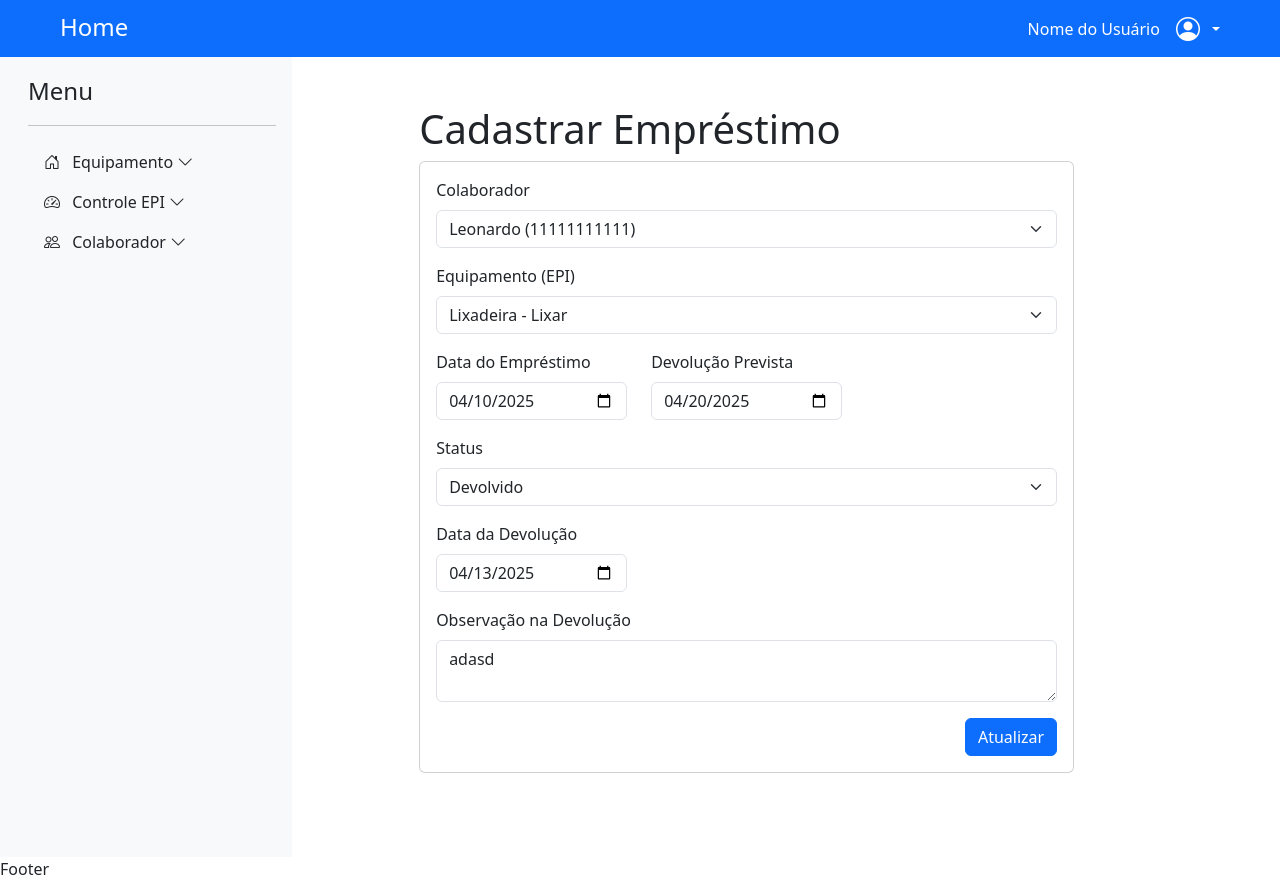
After one commit to Lakh006/controle_emprestimo, a Django app: page /atualizar_emprestimo/5 in a window 1280 px wide. The commit adds this page. Run offline with Django 5.2, Linux system fonts and the light colour scheme; data comes from the database, SQL or seed files in the repository; both versions use the stored data as it was after the commit.

Commit message:
Commit 12/04

```diff
--- /dev/null
+++ b/app_emprestimo/templates/app_emprestimo/pages/atualizar_emprestimo.html
@@ -0,0 +1,128 @@
+{% extends "global/base.html" %}
+
+{% block title %}Cadastrar Empréstimo{% endblock title %}
+
+{% block content %}
+<form action="" method="post">
+    {% csrf_token %}
+    <div class="container mt-5">
+        <div class="row justify-content-center">
+            <div class="col-md-8">
+                <h1>Cadastrar Empréstimo</h1>
+                {% if messages %}
+                    {% for message in messages %}
+                        <div class="alert alert-{{ message.tags }}">
+                            {{ message }}
+                        </div>
+                    {% endfor %}
+                {% endif %}
+
+                <div class="card">
+                    <div class="card-body">
+                        <!-- Colaborador -->
+                        <div class="mb-3">
+                            <label for="idCOLABORADOR" class="form-label">Colaborador</label>
+                            <select class="form-select" id="idCOLABORADOR" name="idCOLABORADOR" required>
+                                <option value="" disabled>Selecione um colaborador</option>
+                                {% for colaborador in colaboradores %}
+                                    <option value="{{ colaborador.idCOLABORADOR }}"
+                                            {% if colaborador.idCOLABORADOR == emprestimo.idCOLABORADOR_id %}selected{% endif %}>
+                                        {{ colaborador.nome }} ({{ colaborador.cpf }})
+                                    </option>
+                                {% endfor %}
+                            </select>
+                        </div>
+
+                        <!-- EPI -->
+                        <div class="mb-3">
+                            <label for="idEPI" class="form-label">Equipamento (EPI)</label>
+                            <select class="form-select" id="idEPI" name="idEPI" required>
+                                <option value="" disabled>Selecione um equipamento</option>
+                                {% for epi in epis %}
+                                    <option value="{{ epi.idEPI }}"
+                                            {% if epi.idEPI == emprestimo.idEPI_id %}selected{% endif %}>
+                                        {{ epi.nome }} - {{ epi.descricao }}
+                                    </option>
+                                {% endfor %}
+                            </select>
+                        </div>
+
+                        <!-- Datas -->
+                        <div class="row mb-3">
+                            <div class="col-md-4">
+                                <label for="data_emprestimo" class="form-label">Data do Empréstimo</label>
+                                <input type="date" class="form-control" id="data_emprestimo" name="data_emprestimo"
+                                       value="{{ emprestimo.data_emprestimo|date:'Y-m-d' }}" required>
+                            </div>
+                            <div class="col-md-4">
+                                <label for="data_devolucao_prevista" class="form-label">Devolução Prevista</label>
+                                <input type="date" class="form-control" id="data_devolucao_prevista" name="data_devolucao_prevista"
+                                       value="{{ emprestimo.data_devolucao_prevista|date:'Y-m-d' }}" required>
+                            </div>
+                        </div>
+
+                        <!-- Status -->
+                        <div class="mb-3">
+                            <label for="status" class="form-label">Status</label>
+                            <select class="form-select" id="status" name="status" required onchange="toggleCamposDevolucao()">
+                                {% for choice in status_choices %}
+                                    <option value="{{ choice.0 }}" {% if choice.0 == emprestimo.status %}selected{% endif %}>
+                                        {{ choice.1 }}
+                                    </option>
+                                {% endfor %}
+                            </select>
+                        </div>
+
+                        <!-- Campos condicionais -->
+                        <div id="campos-devolucao" style="display: none;">
+                            <div class="row mb-3">
+                                <div class="col-md-4">
+                                    <label for="data_devolucao_real" class="form-label">Data da Devolução</label>
+                                    <input type="date" class="form-control" id="data_devolucao_real" name="data_devolucao_real"
+                                           value="{{ emprestimo.data_devolucao_real|date:'Y-m-d' }}">
+                                </div>
+                            </div>
+                            <div class="mb-3">
+                                <label for="observacao" class="form-label">Observação na Devolução</label>
+                                <textarea class="form-control" id="observacao" name="observacao">{{ emprestimo.observacao }}</textarea>
+                            </div>
+                        </div>
+
+                        <script>
+                            function toggleCamposDevolucao() {
+                                const status = document.getElementById('status').value;
+                                const camposDiv = document.getElementById('campos-devolucao');
+
+                                // Mostra apenas para Devolvido, Danificado ou Perdido
+                                if (['Devolvido', 'Danificado', 'Perdido'].includes(status)) {
+                                    camposDiv.style.display = 'block';
+                                    // Define a data atual como padrão se estiver vazia
+                                    if (!document.getElementById('data_devolucao_real').value) {
+                                        document.getElementById('data_devolucao_real').valueAsDate = new Date();
+                                    }
+                                } else {
+                                    camposDiv.style.display = 'none';
+                                }
+                            }
+
+                            // Executa ao carregar a página para verificar o status atual
+                            document.addEventListener('DOMContentLoaded', toggleCamposDevolucao);
+                        </script>
+
+                        <!-- Observação -->
+                        {% comment %} <div class="mb-3">
+                            <label for="observacao" class="form-label">Observação</label>
+                            <textarea class="form-control" id="observacao" name="observacao" rows="3"></textarea>
+                        </div> {% endcomment %}
+
+                        <!-- Botões -->
+                        <div class="d-grid gap-2 d-md-flex justify-content-md-end">
+                            <button class="btn btn-primary" type="submit">Atualizar</button>
+                        </div>
+                    </div>
+                </div>
+            </div>
+        </div>
+    </div>
+</form>
+{% endblock content %}
--- a/app_emprestimo/urls.py
+++ b/app_emprestimo/urls.py
@@ -7,10 +7,12 @@ urlpatterns = [
     path('cadastrar_gerente/', views.cadastro_gerente, name='cadastrar_gerente'),
     path('cadastrar_colaborador/', views.cadastrar_colaborador, name='cadastrar_colaborador'),
     path('cadastrar_emprestimo/', views.cadastrar_emprestimo, name='cadastrar_emprestimo'),
+    path('atualizar_emprestimo/<int:idEMPRESTIMO>', views.atualizar_emprestimo, name='atualizar_emprestimo'),
     path('listar_equipamento/', views.listar_equipamento, name='listar_equipamento'),
     path('atualizar_equipamento/<int:idEPI>', views.atualizar_equipamento, name='atualizar_equipamento'),
     path('deletar_equipamento/<int:idEPI>', views.deletar_equipamento, name='deletar_equipamento'),
     path('login/', views.login_request, name='login'),
+    path('listar_relatorio/', views.listar_relatorio, name='listar_relatorio'),
     path('listar_colaborador/', views.listar_colaborador, name='listar_colaborador'),
     path('atualizar/<int:idCOLABORADOR>',views.atualizar_colaborador, name='atualizar_colaborador'),
     path('deletar/<int:idCOLABORADOR>', views.deletar_colaborador, name='deletar_colaborador'),
--- a/app_emprestimo/views.py
+++ b/app_emprestimo/views.py
@@ -74,7 +74,33 @@ def cadastrar_emprestimo(request):
     }
     return render(request, 'app_emprestimo/pages/cadastrar_emprestimo.html', context)
 
+def atualizar_emprestimo(request, idEMPRESTIMO):
+    if request.method == 'GET':
+        emprestimo = EmprestimoModel.objects.get(idEMPRESTIMO=idEMPRESTIMO)
+        context = {
+            'emprestimo': emprestimo,
+            'colaboradores': ColaboradorModel.objects.all(),
+            'epis': EPIModel.objects.all(),
+            'status_choices': EmprestimoModel.STATUS_CHOICE
+        }
+        return render(request, 'app_emprestimo/pages/atualizar_emprestimo.html', context)
 
+    emprestimo = EmprestimoModel.objects.get(idEMPRESTIMO=idEMPRESTIMO)
+    emprestimo.idCOLABORADOR_id = request.POST.get('idCOLABORADOR')
+    emprestimo.idEPI_id = request.POST.get('idEPI')
+    emprestimo.data_emprestimo = request.POST.get('data_emprestimo')
+    emprestimo.data_devolucao_prevista = request.POST.get('data_devolucao_prevista')
+    emprestimo.data_devolucao_real = request.POST.get('data_devolucao_real')
+    emprestimo.observacao = request.POST.get('observacao')
+    emprestimo.status = request.POST.get('status')
+    emprestimo.observacao = request.POST.get('observacao', '')
+    emprestimo.save()
+    return redirect('listar_relatorio')
+
+# def deletar_emprestimo(request, idEMPRESTIMO):
+#     emprestimo = EmprestimoModel.objects.get(idEMPRESTIMO=idEMPRESTIMO)
+#     emprestimo.delete()
+#     return redirect('listar_emprestimos')
 
 @login_required
 def cadastro_gerente(request):
@@ -110,6 +136,28 @@ def cadastrar_colaborador(request):
         colaborador = ColaboradorModel.objects.create(nome=nome, cpf=cpf, funcao=funcao, data_admissao=data_admissao)
     return render(request, 'app_emprestimo/pages/cadastrar_colaborador.html', context={'erro':erro, 'mensagem':mensagem})
 
+# MUDAR NOME
+def listar_colaborador(request):
+    colaboradores = ColaboradorModel.objects.all()
+    return render(request, 'app_emprestimo/pages/listar_colaborador.html', context={'colaboradores':colaboradores})
+
+def deletar_colaborador(request, idCOLABORADOR):
+    colaborador = ColaboradorModel.objects.get(idCOLABORADOR=idCOLABORADOR)
+    colaborador.delete()
+    return redirect('listar_colaborador')
+
+def atualizar_colaborador(request, idCOLABORADOR):
+    if request.method == 'GET':
+        colaborador = ColaboradorModel.objects.get(idCOLABORADOR=idCOLABORADOR)
+        return render(request, 'app_emprestimo/pages/atualizar_colaborador.html', context={'colaborador':colaborador})
+
+    nome = request.POST.get('nome')
+    cpf = request.POST.get('cpf')
+    funcao = request.POST.get('funcao')
+    data_admissao = request.POST.get('data_admissao')
+    ColaboradorModel.objects.filter(idCOLABORADOR=idCOLABORADOR).update(nome=nome, cpf=cpf, funcao=funcao, data_admissao=data_admissao)
+    return redirect('listar_colaborador')
+
 def login_request(request):
     if request.method == 'POST':
         cpf = request.POST.get('cpf')
@@ -123,20 +171,13 @@ def login_request(request):
     return render(request, 'app_emprestimo/pages/login.html')
 
 
-
-def deletar_colaborador(request, idCOLABORADOR):
-    colaborador = ColaboradorModel.objects.get(idCOLABORADOR=idCOLABORADOR)
-    colaborador.delete()
-    return redirect('listar_colaboradores')
-
-
-def listar_colaborador(request):
+def listar_relatorio(request):
     pesquisa = request.GET.get('busca')
     if pesquisa:
         lista_emprestimo = EmprestimoModel.objects.filter(idCOLABORADOR__nome__icontains=pesquisa)
     else:
         lista_emprestimo = EmprestimoModel.objects.all()
-    return render(request, 'app_emprestimo/pages/listar_colaborador.html', context={'emprestimos':lista_emprestimo, 'pesquisa':pesquisa})
+    return render(request, 'app_emprestimo/pages/listar_relatorio.html', context={'emprestimos':lista_emprestimo, 'pesquisa':pesquisa})
 
 
 def atualizar_colaborador(request, idCOLABORADOR):
--- a/templates/global/base.html
+++ b/templates/global/base.html
@@ -90,13 +90,13 @@
                                             </a>
                                         </li>
                                         <li class="nav-item">
-                                            <a href="{% url 'listar_colaborador' %}" class="nav-link link-dark">
+                                            <a href="{% url 'listar_relatorio' %}" class="nav-link link-dark">
                                                Relatórios
                                             </a>
                                         </li>
                                         <li class="nav-item">
-                                            <a href="#" class="nav-link link-dark">
-                                               Editar Equipamento
+                                            <a href="listar_colaborador" class="nav-link link-dark">
+                                               Editar Colaborador
                                             </a>
                                         </li>
                                     </ul>
```
Also changed, not shown: app_emprestimo/models.py (+15 -4 lines), app_emprestimo/templates/app_emprestimo/pages/atualizar_colaborador.html (+42 -12 lines), app_emprestimo/templates/app_emprestimo/pages/cadastrar_emprestimo.html (+19 -3 lines), app_emprestimo/templates/app_emprestimo/pages/listar_colaborador.html (+40 -36 lines), app_emprestimo/templates/app_emprestimo/pages/listar_equipamento.html (+23 -1 lines), app_emprestimo/templates/app_emprestimo/pages/listar_relatorio.html (added, +83 -0 lines), app_emprestimo/migrations/0009_emprestimomodel_data_devolucao_real_and_more.py (added), db.sqlite3.
